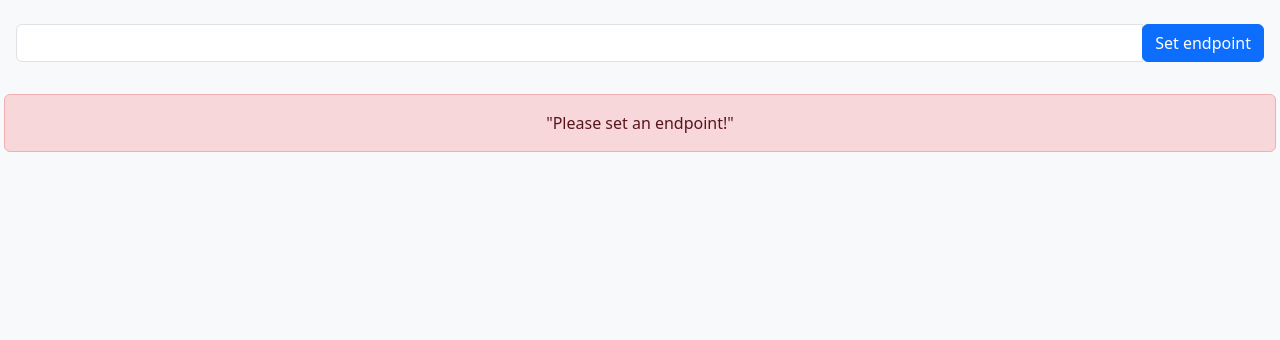
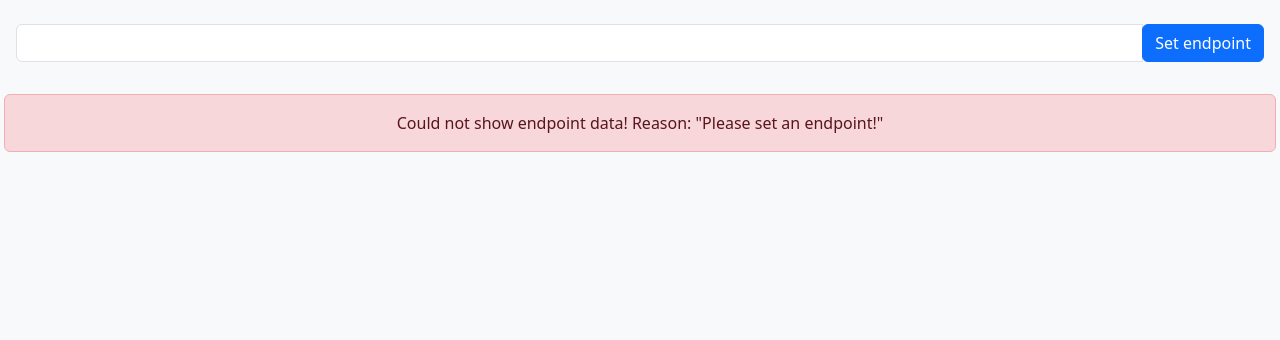
Before and after one commit to Mat-O-Lab/KnowledgeUI, a Flask app: page / in a window 1280 px wide. Shown: the part 123-463 px from the top of the page. Run offline with Flask 2, Linux system fonts and the light colour scheme; some libraries are stand-ins or nearby versions.

Commit message:
Improve text when data is not displayable

```diff
--- a/templates/index.html
+++ b/templates/index.html
@@ -98,7 +98,7 @@
       }).trigger("resize");
 
     } catch (e) {
-      errorAlert.text(e.responseText ? e.responseText : JSON.stringify(e))
+      errorAlert.text("Could not show endpoint data! Reason: " + (e.responseText ? e.responseText : JSON.stringify(e)))
       errorAlert.show()
       console.log('Error occurred!')
       console.log(e)
```
